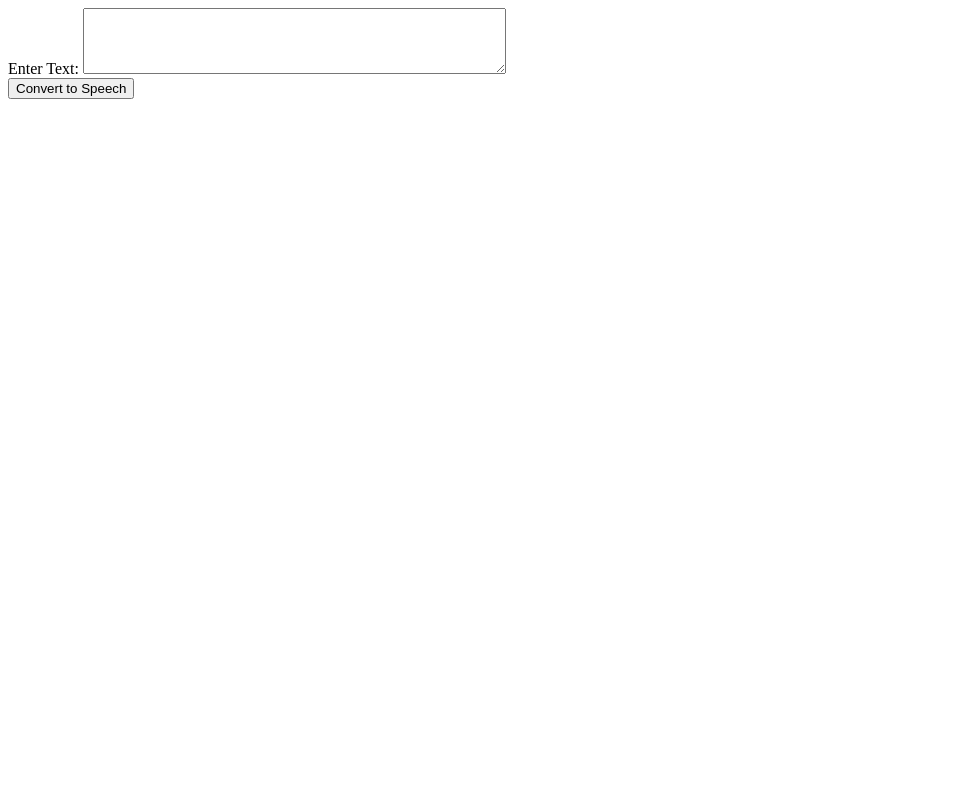
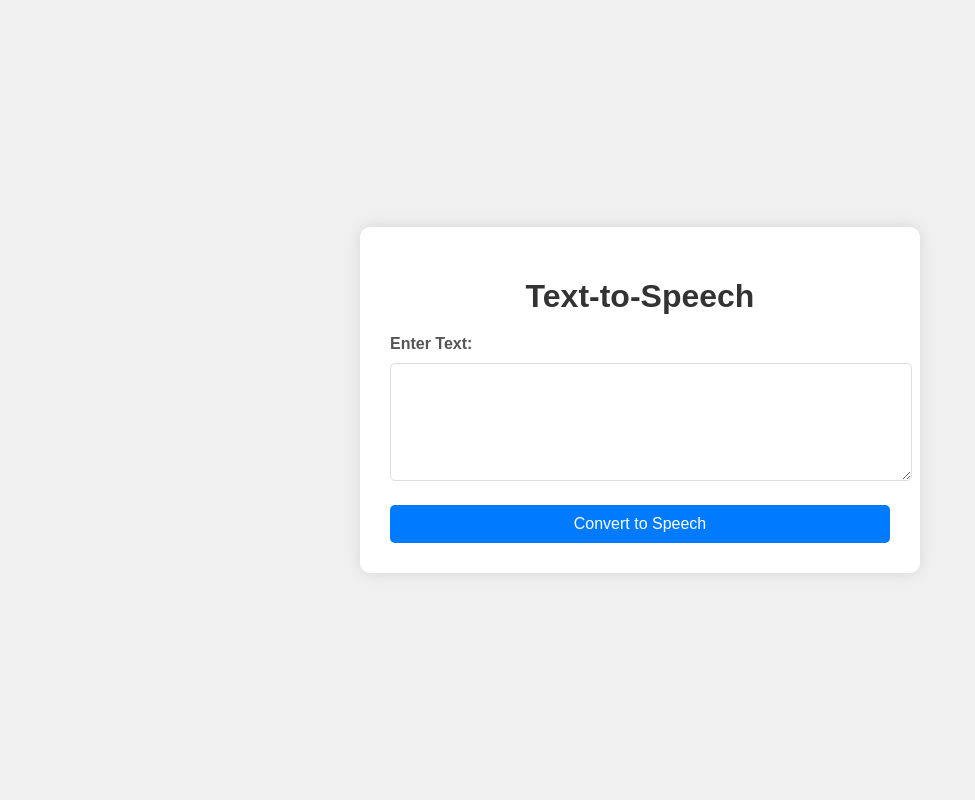
Before and after one commit to mujahid141/textSpeech, a Django app: page /home/text-to-speech/ in a window 1280 px wide. Shown: the whole page, without its empty margins (0-975 px from the left). Run offline with Django 4.2, Linux system fonts and the light colour scheme.

Commit message:
UI Changes

```diff
--- a/home/templates/index.html
+++ b/home/templates/index.html
@@ -1,18 +1,73 @@
-<!-- tts_app/templates/index.html -->
-
+<!DOCTYPE html>
 <html lang="en">
 <head>
-    <meta charset="UTF-8" />
-    <meta name="viewport" content="width=device-width, initial-scale=1.0" />
+    <meta charset="UTF-8">
+    <meta name="viewport" content="width=device-width, initial-scale=1.0">
     <title>Text-to-Speech</title>
+    <style>
+        body {
+            font-family: Arial, sans-serif;
+            display: flex;
+            justify-content: center;
+            align-items: center;
+            height: 100vh;
+            margin: 0;
+            background-color: #f0f0f0;
+        }
+        .container {
+            background: white;
+            padding: 30px;
+            border-radius: 10px;
+            box-shadow: 0 0 15px rgba(0, 0, 0, 0.1);
+            max-width: 500px;
+            width: 100%;
+        }
+        h1 {
+            text-align: center;
+            color: #333;
+            margin-bottom: 20px;
+        }
+        label {
+            display: block;
+            margin-bottom: 10px;
+            font-weight: bold;
+            color: #555;
+        }
+        textarea {
+            width: 100%;
+            padding: 10px;
+            border-radius: 5px;
+            border: 1px solid #ddd;
+            resize: vertical;
+            margin-bottom: 20px;
+            font-size: 16px;
+            line-height: 1.5;
+        }
+        input[type="submit"] {
+            display: block;
+            width: 100%;
+            padding: 10px;
+            background-color: #007BFF;
+            color: white;
+            border: none;
+            border-radius: 5px;
+            font-size: 16px;
+            cursor: pointer;
+        }
+        input[type="submit"]:hover {
+            background-color: #0056b3;
+        }
+    </style>
 </head>
 <body>
+    <div class="container">
+        <h1>Text-to-Speech</h1>
         <form method="post" action="{% url 'text_to_speech' %}">
             {% csrf_token %}
             <label for="text">Enter Text:</label>
-      <textarea name="text" rows="4" cols="50"></textarea>
-      <br />
-      <input type="submit" value="Convert to Speech" />
+            <textarea name="text" rows="4" cols="50" id="text"></textarea>
+            <input type="submit" value="Convert to Speech">
         </form>
+    </div>
 </body>
 </html>
```
Also changed, not shown: home/templates/audio.html (+33 -5 lines), 1 other file. Lines whose indentation alone changed are shown as unchanged.
